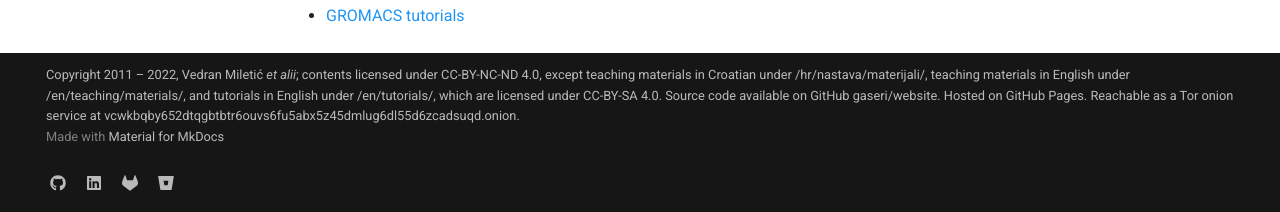
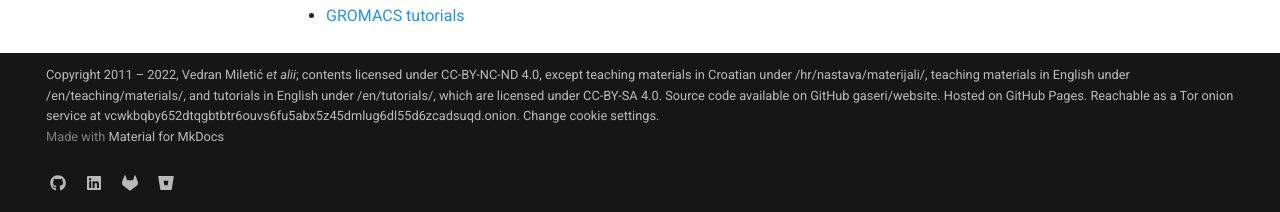
Before and after one commit to gaseri/website, an MkDocs documentation site: the page built from docs/index.md, in a window 1280 px wide and 1345 px high. Shown: the part 1130-1342 px from the top of the window. Built offline with MkDocs 1.6.1 and Material for MkDocs 9.7.7, drawn with Linux system fonts in a browser that asks for light colours; comment, search, counter and statistics services are not loaded.

Commit message:
Enabled cookie consent

```diff
--- a/mkdocs.yml
+++ b/mkdocs.yml
@@ -2,7 +2,7 @@
 site_description: GASERI is a research, development, and teaching group at the University of Rijeka Faculty of Informatics and Digital Technologies (FIDIT Rijeka).
 site_author: Vedran Miletić
 site_url: https://gaseri.org/
-copyright: Copyright 2011 – 2022, <a href="https://vedran.miletic.net/">Vedran Miletić</a> <i>et <a href="/en/people/">alii</a></i>; contents licensed under <a href="https://creativecommons.org/licenses/by-nc-nd/4.0/">CC-BY-NC-ND 4.0</a>, except teaching materials in Croatian under <a href="/hr/nastava/">/hr/nastava/materijali/</a>, teaching materials in English under <a href="/en/teaching/">/en/teaching/materials/</a>, and tutorials in English under <a href="/en/tutorials/gromacs/">/en/tutorials/</a>, which are licensed under <a href="https://creativecommons.org/licenses/by-sa/4.0/">CC-BY-SA 4.0</a>. Source code available on <a href="https://github.com/gaseri/website">GitHub gaseri/website</a>. Hosted on <a href="https://pages.github.com/">GitHub Pages</a>. Reachable as a <a href="https://community.torproject.org/onion-services/">Tor onion service</a> at <a href="http://vcwkbqby652dtqgbtbtr6ouvs6fu5abx5z45dmlug6dl55d6zcadsuqd.onion/">vcwkbqby652dtqgbtbtr6ouvs6fu5abx5z45dmlug6dl55d6zcadsuqd.onion</a>.
+copyright: Copyright 2011 – 2022, <a href="https://vedran.miletic.net/">Vedran Miletić</a> <i>et <a href="/en/people/">alii</a></i>; contents licensed under <a href="https://creativecommons.org/licenses/by-nc-nd/4.0/">CC-BY-NC-ND 4.0</a>, except teaching materials in Croatian under <a href="/hr/nastava/">/hr/nastava/materijali/</a>, teaching materials in English under <a href="/en/teaching/">/en/teaching/materials/</a>, and tutorials in English under <a href="/en/tutorials/gromacs/">/en/tutorials/</a>, which are licensed under <a href="https://creativecommons.org/licenses/by-sa/4.0/">CC-BY-SA 4.0</a>. Source code available on <a href="https://github.com/gaseri/website">GitHub gaseri/website</a>. Hosted on <a href="https://pages.github.com/">GitHub Pages</a>. Reachable as a <a href="https://community.torproject.org/onion-services/">Tor onion service</a> at <a href="http://vcwkbqby652dtqgbtbtr6ouvs6fu5abx5z45dmlug6dl55d6zcadsuqd.onion/">vcwkbqby652dtqgbtbtr6ouvs6fu5abx5z45dmlug6dl55d6zcadsuqd.onion</a>. <a href="#__consent">Change cookie settings</a>.
 repo_url: https://github.com/gaseri/website/
 edit_uri: blob/main/docs/
 nav:
@@ -466,6 +466,9 @@
   analytics:
     provider: google
     property: G-3CSW7LLM5F
+  consent:
+    title: Cookie consent
+    description: We use cookies to recognize your repeated visits and preferences, as well as to measure the effectiveness of our website and whether users find what they're searching for. With your consent, you're helping us to make our website better.
   social:
     - icon: fontawesome/brands/github
       link: https://github.com/gaseri
```
